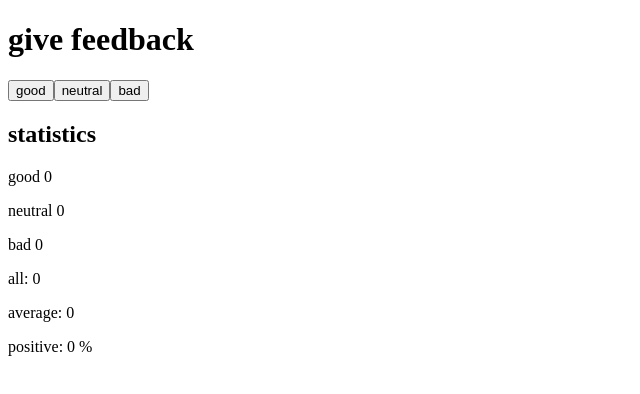
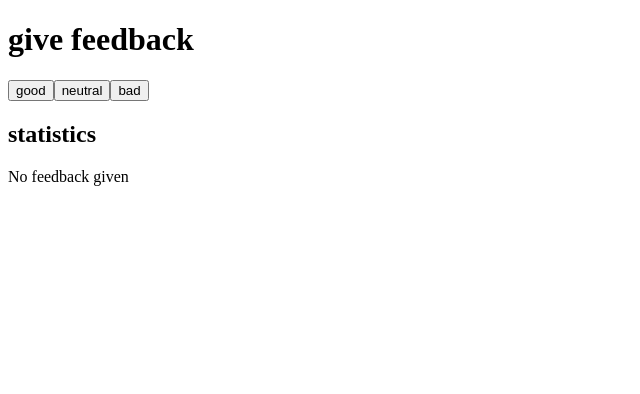
Before and after one commit to johannesvihavainen/fullstack-open-submissions-2, a React (Vite) app in the folder part1/unicafe/: page / in a window 1280 px wide. Shown: the top 394 px of the page, without its empty margins (0-640 px from the left). Built offline with nearby package versions, Linux system fonts and the light colour scheme.

Commit message:
unicafe 1.9

```diff
--- a/part1/unicafe/src/App.jsx
+++ b/part1/unicafe/src/App.jsx
@@ -17,18 +17,20 @@ const Feedback = ({ handleGood, handleNeutral, handleBad }) => {
   </div>
 }
 
-const Statistics = ({ good, neutral, bad}) => {
+const Statistics = ({ good, neutral, bad, total }) => {
   const all = good + neutral + bad
   const average = all > 0 ? (good - bad) / all : 0
   const positive = all > 0 ? (good / all) * 100 : 0
   return <div>
     <h2>statistics</h2>
-    <p>good {good}</p>
-    <p>neutral {neutral}</p>
-    <p>bad {bad}</p>
-    <p>all: {all > 0 ? all : 0}</p>
-    <p>average: {average > 0 ? average : 0}</p>
-    <p>positive: {positive > 0 ? positive : 0} %</p>
+    {total > 0 ? <div>
+      <p>good {good}</p>
+      <p>neutral {neutral}</p>
+      <p>bad {bad}</p>
+      <p>all: {all > 0 ? all : 0}</p>
+      <p>average: {average > 0 ? average : 0}</p>
+      <p>positive: {positive > 0 ? positive : 0} %</p></div> : 'No feedback given'}
+
   </div>
 }
 
@@ -59,7 +61,7 @@ const App = () => {
 
       {/* <Buttons handleGood={handleGood} handleNeutral={handleNeutral} handleBad={handleBad} /> */}
       <Feedback handleGood={handleGood} handleNeutral={handleNeutral} handleBad={handleBad} />
-      <Statistics good={good} neutral={neutral} bad={bad} />
+      <Statistics good={good} neutral={neutral} bad={bad} total={all} />
     </div>
   )
 }
```
